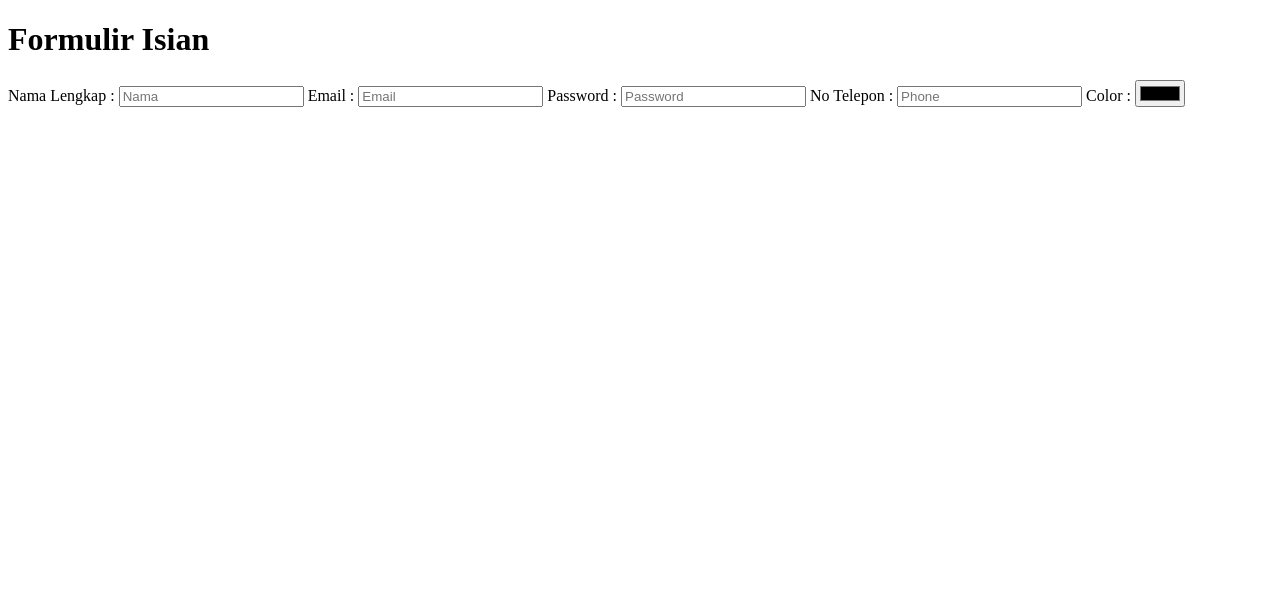
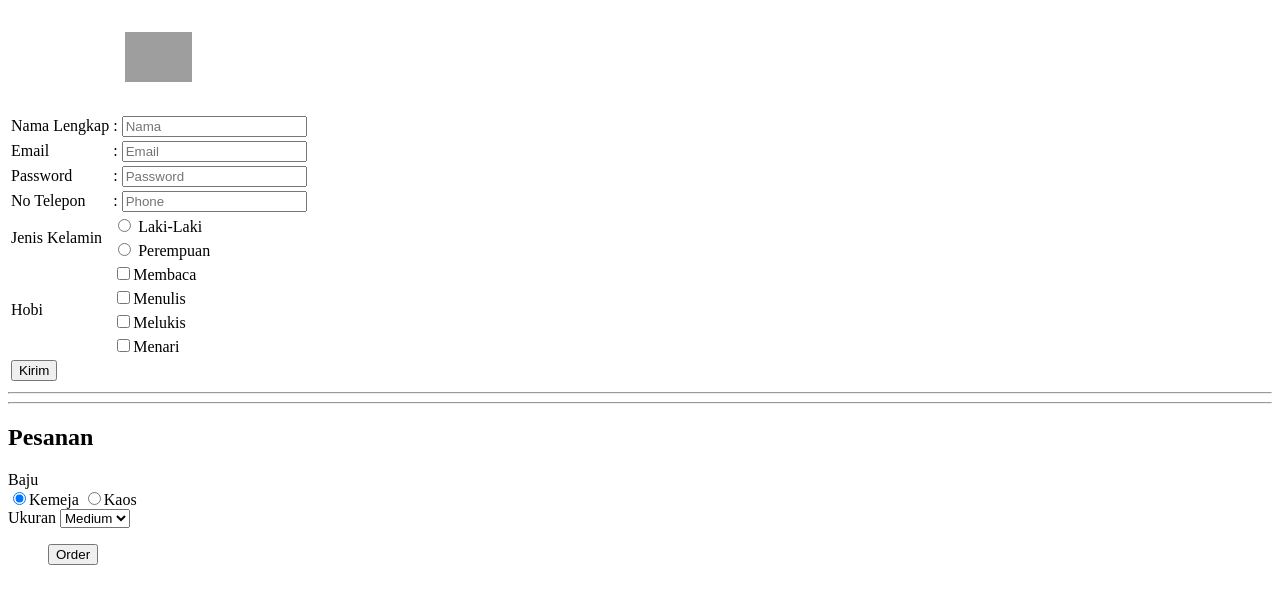
Before and after one commit to naser1026/Belajar-Teknologi-Web, a plain HTML site: page HTML/Form/form.html in a window 1280 px wide. Drawn offline with Linux system fonts and the light colour scheme; grey boxes are pictures that could not be loaded.

Commit message:
feat : Menambahkan berbagai jenis inputan di form

```diff
--- a/HTML/Form/form.html
+++ b/HTML/Form/form.html
@@ -7,19 +7,86 @@
     <title>Formuir</title>
 </head>
 <body>
-    <h1>Formulir Isian</h1>
-    <form action="#" method="post">
-        <label for="name">Nama Lengkap : </label>
-        <input type="text" placeholder="Nama" id="name">
-        <label for="email">Email : </label>
-        <input type="email" placeholder="Email" id="email">
-        <label for="pass">Password : </label>
-        <input type="password" placeholder="Password" id="pass">
-        <label for="phone">No Telepon : </label>
-        <input type="number" placeholder="Phone" id="phone">
-        <label for="color">Color : </label>
-        <input type="color" placeholder="color" id="color">
+    <form action="\daftar" method="post">
+        <table >
+            <thead>
+                <tr>
+                    <td colspan="2">
+                        <h1> <center><img src="https://th.bing.com/th/id/R.792fa9cef2743f5f9d10c87cd71340fe?rik=UgDYUMZ6W7nlaQ&riu=http%3a%2f%2fww1.prweb.com%2fprfiles%2f2017%2f10%2f24%2f14842335%2fBrainly.jpg&ehk=bI8N%2beU04GLKugJ95ciDlIwfW%2bg2y%2bworFRM6Bxh1hg%3d&risl=&pid=ImgRaw&r=0" alt="brainly" height="50"></center> </h1>
+                    </td>
+                </tr>
+            </thead>
+            <tbody>
+                <tr>
+                    <td><label for="name">Nama Lengkap</label></td>
+                    <td>: <input type="text" placeholder="Nama" id="name" name="name"></td>
+                </tr>
+                <tr>
+                    <td><label for="email">Email</label></td>
+                    <td>: <input type="email" placeholder="Email" id="email" name="email"></td>
+                </tr>
+                <tr>
+                    <td><label for="pass">Password</label></td>
+                    <td>: <input type="password" placeholder="Password" name="passowrd" id="pass"></td>
+                </tr>
+                <tr>
+                    <td><label for="phone">No Telepon</label></td>
+                    <td>: <input type="number" placeholder="Phone" id="phone" name="phone"></td>
+                </tr>
+                <tr>
+                    <td rowspan="2"><label for="gender">Jenis Kelamin</label></td>
+                    <td><input type="radio" name="gender" id="gender" value="Laki-laki"> <label for="gender">Laki-Laki</label></td>
+                </tr>
+                <tr>
+                    <td><input type="radio" name="gender" id="gender" value="Perempuan"> <label for="gender">Perempuan</label></td>
+                </tr>
+                <tr>
+                    <td rowspan="4"><label for="hobi">Hobi</label></td>
+                    <td><input type= "checkbox" name ="hobi" value="membaca">Membaca</td>
+                </tr>
+                <tr>
+                    <td><input type= "checkbox" name ="hobi" value="menulis">Menulis</td>
+                </tr>
+                <tr>
+                    <td><input type= "checkbox" name ="hobi" value="melukis">Melukis</td>
+                </tr>
+                <tr>
+                    <td><input type= "checkbox" name ="hobi" value="menari">Menari</td>
+                </tr>
+                <tr>
+                    <td>
+                        <input type="submit" name="" id="" value="Kirim">
+                    </td>
+                </tr>
+
+            </tbody>
+        </table>
     </form>
+    <hr>
+    <hr>
+    <h2>Pesanan</h2>
+    <form action="/order">
+        <label for="baju">Baju</label>
+        <div>
+            <input type="radio" name="baju" id="" value="kemeja" checked><label for="baju">Kemeja</label>
+            <input type="radio" name="baju" id=""><label for="baju" value = "kaos">Kaos</label>
+        </div>
+
+        <div>
+            <label for="ukuran">Ukuran</label>
+            <select name="ukuran" id="ukuran">
+                <option>-</option>
+                <option value="s">Small</option>
+                <option value="m" selected>Medium</option>
+                <option value="l">Large</option>
+            </select>
+            <dir>
+                <input type="submit" name="" id="" value="Order">
+            </dir>
+        </div>
+
+    </form>
+
 
 </body>
 </html>
```
